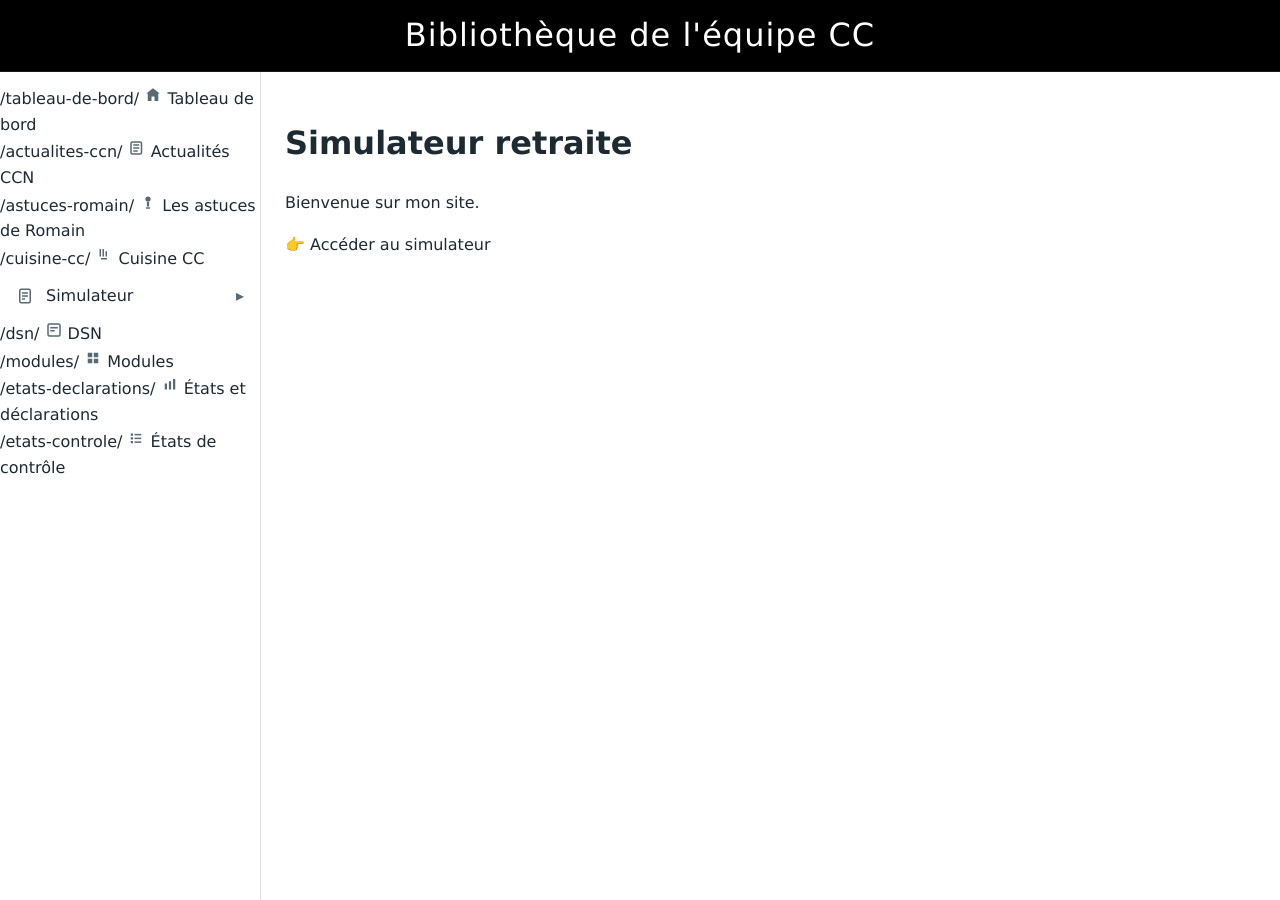
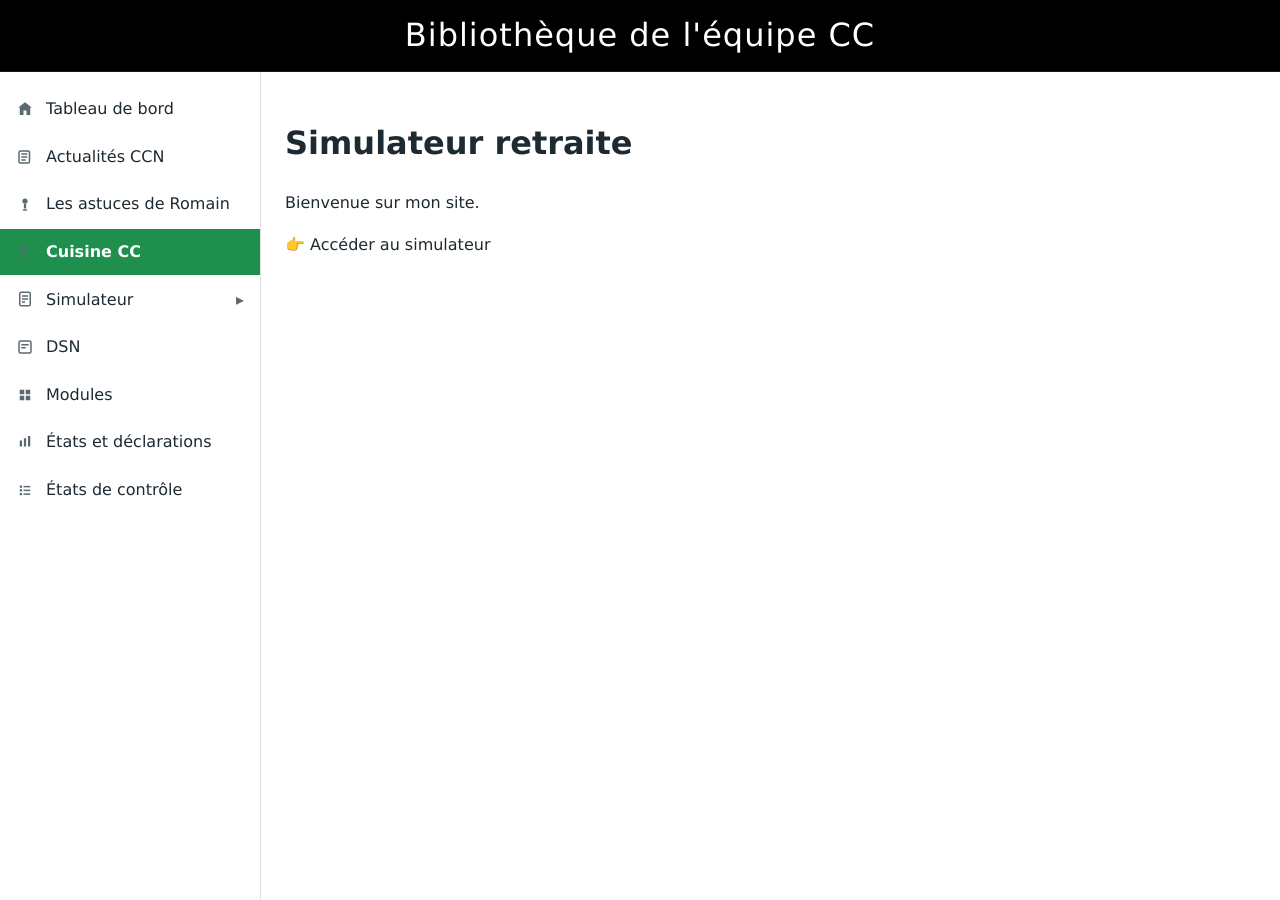
Before and after one commit to Romain-Borie/bibliotheque_CC.com, a Jekyll site: the page built from index.md, in a window 1280 px wide and 900 px high. Built offline with Jekyll 4.4.1, drawn with Linux system fonts in a browser that asks for light colours.

Commit message:
Update default.html

```diff
--- a/_layouts/default.html
+++ b/_layouts/default.html
@@ -5,25 +5,14 @@
   <meta name="viewport" content="width=device-width, initial-scale=1">
   <title>{{ page.title | escape }}</title>
   <style>
-    /* =================== Thème (variables avec fallbacks) =================== */
     :root{
-      --brand:#1f8f4e;           /* vert principal */
-      --brand-dark:#17603a;      /* vert foncé (colonne titre) */
-      --text:#1e2a32;            /* texte par défaut */
-      --muted:#5a6a72;           /* texte/ico atténué */
-      --surface:#ffffff;         /* fond */
-      --surface-2:#f3f6f8;       /* fond panneau droit */
-      --hover:#f4f4f4;           /* hover items menu */
-      --flyout-hover:#e8eef2;    /* hover items flyout */
-      --border:#e0e0e0;          /* bordures */
+      --brand:#1f8f4e; --brand-dark:#17603a; --text:#1e2a32; --muted:#5a6a72;
+      --surface:#ffffff; --surface-2:#f3f6f8; --hover:#f4f4f4; --flyout-hover:#e8eef2; --border:#e0e0e0;
     }
-
-    /* Reset hyperliens (look “ligne cliquable”, pas de souligné ni violet) */
     a{ color:inherit; text-decoration:none; }
     a:visited{ color:inherit; }
     a:hover{ text-decoration:none; }
 
-    /* ===== Layout de base ===== */
     html, body { margin:0; background:var(--surface); color:var(--text); font-family:Verdana, system-ui, -apple-system, Segoe UI, Roboto, Arial; font-size:12pt; line-height:1.6; }
     header.topbar { position:sticky; top:0; z-index:1000; background:#000; border-bottom:1px solid #1a1a1a; }
     .topbar-inner { padding:10px 16px; display:flex; justify-content:center; }
@@ -33,14 +22,12 @@
     aside.sidebar { width:260px; background:var(--surface); border-right:1px solid var(--border); padding:12px 0; position:sticky; top:0; height:100vh; overflow:auto; }
     main.content { flex:1; padding:24px; }
 
-    /* ===== Menu gauche ===== */
     .menu{ list-style:none; margin:0; padding:0; }
-    .menu li{ margin:2px 0; overflow:hidden; box-sizing:border-box; } /* clip des fonds actifs */
-    .menu li.has-flyout{ overflow:visible; } /* le panneau doit dépasser */
+    .menu li{ margin:2px 0; overflow:hidden; box-sizing:border-box; }
+    .menu li.has-flyout{ overflow:visible; }
 
     .item, .group-trigger{
-      display:flex; align-items:center; gap:12px;
-      width:100%; padding:10px 16px; border-left:4px solid transparent;
+      display:flex; align-items:center; gap:12px; width:100%; padding:10px 16px; border-left:4px solid transparent;
       background:transparent; color:var(--text); cursor:pointer; text-align:left; border:0; font:inherit;
     }
     .item:hover, .group-trigger:hover{ background:var(--hover); }
@@ -90,25 +73,25 @@
     <aside class="sidebar" role="navigation" aria-label="Menu latéral">
       <ul class="menu">
         <li>
-          /tableau-de-bord/
+          <a class="item" href="/tableau-de-bord/">
             <svg class="icon" viewBox="0 0 24 24" aria-hidden="true"><polygon fill="currentColor" points="12,3 3,10 5,10 5,20 10,20 10,14 14,14 14,20 19,20 19,10 21,10"/></svg>
             <span class="label">Tableau de bord</span>
           </a>
         </li>
         <li>
-          /actualites-ccn/
+          <a class="item" href="/actualites-ccn/">
             <svg class="icon" viewBox="0 0 24 24" aria-hidden="true"><rect x="4" y="4" width="14" height="16" rx="2" ry="2" fill="none" stroke="currentColor" stroke-width="2"/><line x1="7" y1="8" x2="15" y2="8" stroke="currentColor" stroke-width="2"/><line x1="7" y1="12" x2="15" y2="12" stroke="currentColor" stroke-width="2"/><line x1="7" y1="16" x2="13" y2="16" stroke="currentColor" stroke-width="2"/></svg>
             <span class="label">Actualités CCN</span>
           </a>
         </li>
         <li>
-          /astuces-romain/
+          <a class="item" href="/astuces-romain/">
             <svg class="icon" viewBox="0 0 24 24" aria-hidden="true"><circle cx="12" cy="8" r="3.5" fill="currentColor"/><rect x="10.5" y="12" width="3" height="6" fill="currentColor"/><rect x="9" y="19" width="6" height="2" rx="1" fill="currentColor"/></svg>
             <span class="label">Les astuces de Romain</span>
           </a>
         </li>
         <li>
-          /cuisine-cc/
+          <a class="item active" href="/cuisine-cc/">
             <svg class="icon" viewBox="0 0 24 24" aria-hidden="true"><rect x="6" y="4" width="2" height="10" fill="currentColor"/><rect x="10" y="4" width="2" height="10" fill="currentColor"/><rect x="14" y="7" width="2" height="7" fill="currentColor"/><rect x="8" y="16" width="8" height="2" fill="currentColor"/></svg>
             <span class="label">Cuisine CC</span>
           </a>
@@ -125,33 +108,33 @@
           <div class="expandedMenu" role="menu" aria-label="Sous-menu Simulateur">
             <div class="subMenuTitle">Simulateur</div>
             <div>
-              /simulateur/retraite/<span>Indemnité de départ à la retraite</span></a>
-              /simulateur/divers/<span>Divers</span></a>
+              <a class="depth0" href="/simulateur/retraite/" role="menuitem"><span>Indemnité de départ à la retraite</span></a>
+              <a class="depth0" href="/simulateur/divers/" role="menuitem"><span>Divers</span></a>
             </div>
           </div>
         </li>
         <!-- ===== /GROUPE SIMULATEUR ===== -->
 
         <li>
-          /dsn/
+          <a class="item" href="/dsn/">
             <svg class="icon" viewBox="0 0 24 24" aria-hidden="true"><rect x="4" y="4" width="16" height="16" rx="2" ry="2" fill="none" stroke="currentColor" stroke-width="2"/><rect x="7" y="8" width="10" height="2" fill="currentColor"/><rect x="7" y="12" width="6" height="2" fill="currentColor"/></svg>
             <span class="label">DSN</span>
           </a>
         </li>
         <li>
-          /modules/
+          <a class="item" href="/modules/">
             <svg class="icon" viewBox="0 0 24 24" aria-hidden="true"><rect x="5" y="5" width="6" height="6" fill="currentColor"/><rect x="13" y="5" width="6" height="6" fill="currentColor"/><rect x="5" y="13" width="6" height="6" fill="currentColor"/><rect x="13" y="13" width="6" height="6" fill="currentColor"/></svg>
             <span class="label">Modules</span>
           </a>
         </li>
         <li>
-          /etats-declarations/
+          <a class="item" href="/etats-declarations/">
             <svg class="icon" viewBox="0 0 24 24" aria-hidden="true"><rect x="5" y="10" width="3" height="8" fill="currentColor"/><rect x="10.5" y="7" width="3" height="11" fill="currentColor"/><rect x="16" y="4" width="3" height="14" fill="currentColor"/></svg>
             <span class="label">États et déclarations</span>
           </a>
         </li>
         <li>
-          /etats-controle/
+          <a class="item" href="/etats-controle/">
             <svg class="icon" viewBox="0 0 24 24" aria-hidden="true"><rect x="5" y="6" width="3" height="3" fill="currentColor"/><line x1="10" y1="7.5" x2="19" y2="7.5" stroke="currentColor" stroke-width="2"/><rect x="5" y="11" width="3" height="3" fill="currentColor"/><line x1="10" y1="12.5" x2="19" y2="12.5" stroke="currentColor" stroke-width="2"/><rect x="5" y="16" width="3" height="3" fill="currentColor"/><line x1="10" y1="17.5" x2="19" y2="17.5" stroke="currentColor" stroke-width="2"/></svg>
             <span class="label">États de contrôle</span>
           </a>
```
Also changed, not shown: other parts of _layouts/default.html (+1 -7 lines).
